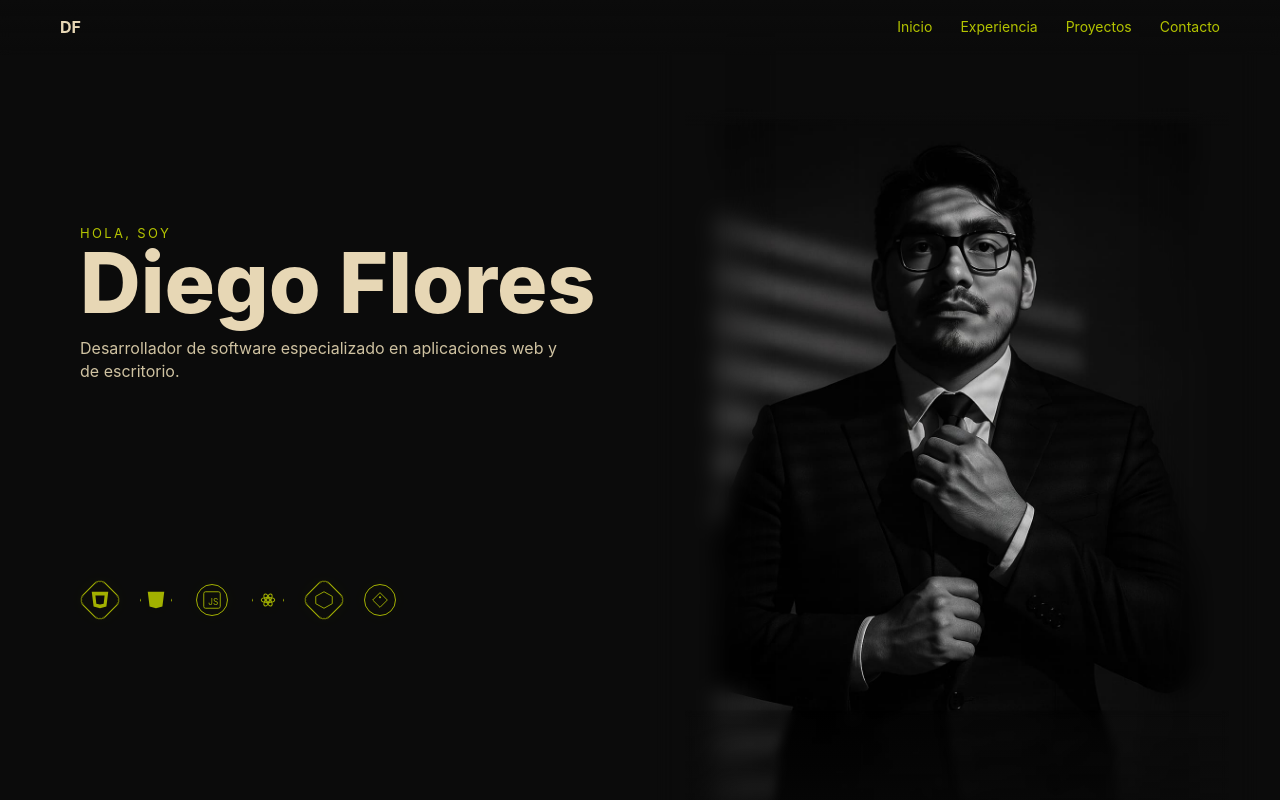
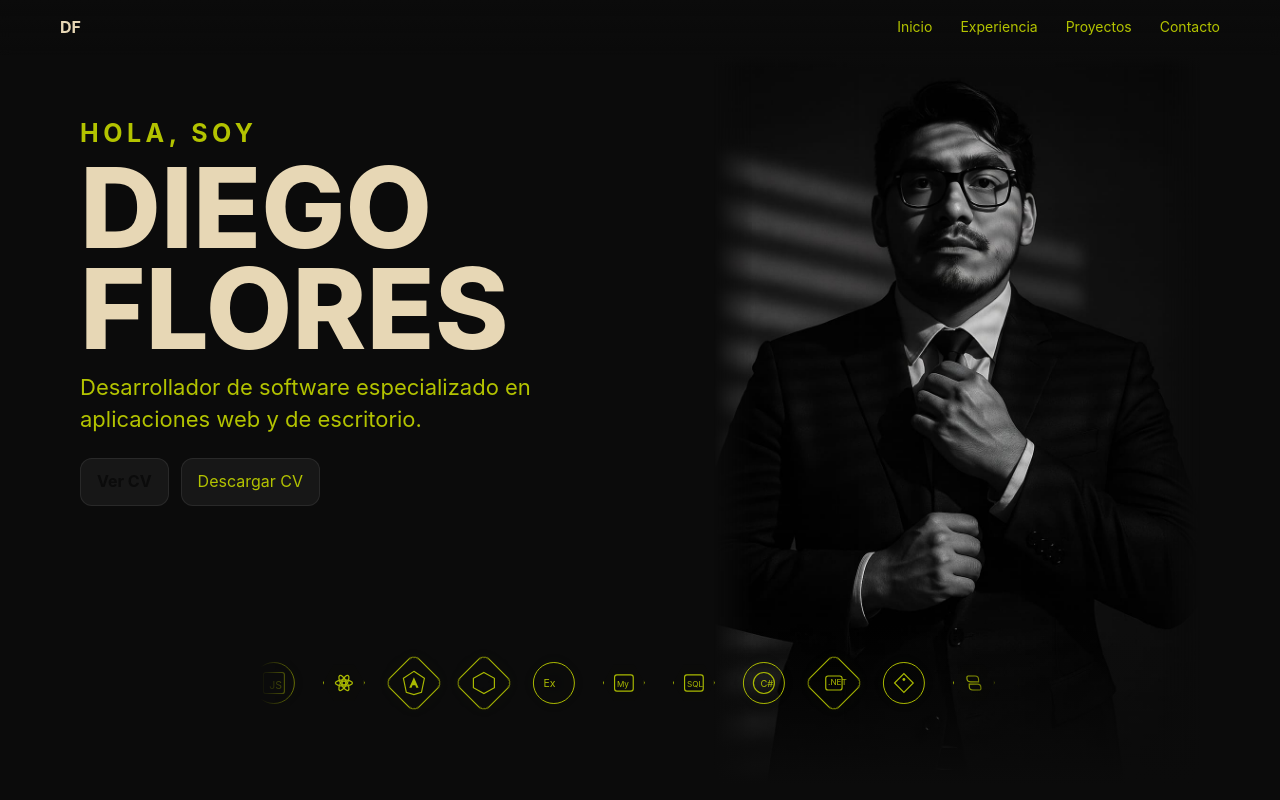
Before and after one commit to DiegoF23/Porfolio2025, a React (Vite) app in the folder client/: page / in a window 1280 px wide. Shown: the top 800 px of the page. Built offline with nearby package versions, Linux system fonts and the light colour scheme; no server answers.

Commit message:
add style hero jsx && css

```diff
--- a/client/src/components/Hero.css
+++ b/client/src/components/Hero.css
@@ -1,9 +1,6 @@
-/* =========================================================
-   Styles exclusivos del Hero
-   ========================================================= */
-
-/* Grid y áreas del Hero */
+/* ===== Hero layout base (se mantiene) ===== */
 .hero{
+  position: relative;
   display:grid;
   grid-template-columns: 1fr;
   grid-template-areas:
@@ -22,155 +19,162 @@
     gap: 40px;
   }
 }
-.hero__copy{ grid-area: copy; }
+.hero__copy{
+  grid-area: copy;
+  position: relative;
+  z-index: 5;
+}
 
-/* Foto COMPLETA (sin recortar, sin bordes) */
+/* ===== Tipografía grande al estilo del boceto ===== */
+.hero__kicker{
+  letter-spacing: .18em;
+  text-transform: uppercase;
+  color: var(--accent);
+  font-weight: 700;
+  font-size: clamp(25px, 1.6vw, 20px);
+  margin-bottom: 6px;
+}
+
+.hero__name{
+  margin: 0;
+  line-height: .9;
+  text-transform: uppercase;
+  color: var(#e6cd92);            /* crema */
+}
+.hero__name-line{
+
+  display: block;
+  font-weight: 800;
+  font-size: clamp(56px, 9vw, 112px);   /* grande y responsive */
+}
+
+.hero__tagline{
+  margin-top: 14px;
+  color: var(--text);
+  color: var(--accent);           /* mismo tono que el boceto (no dim) */
+  font-size: clamp(16px, 2vw, 22px);
+  max-width: 34ch;
+}
+
+/* CTA */
+.hero__cta{
+  display:flex; gap:12px; flex-wrap:wrap;
+  margin-top: 18px;
+}
+.btn{ display:inline-block; padding:.78rem 1.05rem; border-radius:12px; border:1px solid var(--border); background:rgba(255,255,255,.05); transition:.2s ease; }
+.btn:hover{ background:rgba(255,255,255,.1); }
+.btn--solid{ background: var(--accent); border-color: transparent; color:#0b0b0b; font-weight: 700; }
+.btn--solid:hover{ filter: brightness(1.06); }
+.btn--ghost{ border-color: var(--accent); color: var(--accent); background: rgba(255,255,255,.04); }
+.btn--ghost:hover{ background: rgba(255,255,255,.08); }
+
+/* ===== Foto con máscaras laterales y fades (como dejamos) ===== */
 .hero__photo{
   grid-area: photo;
   justify-self: end;
   width: 100%;
-  max-width: 520px;            /* ajustá si necesitás */
+  max-width: 520px;
   position: relative;
-  isolation: isolate;          /* stacking context propio */
+  isolation: isolate;
+  z-index: 1;
+  --feather-x: 8%;
 }
+@media (max-width: 900px){ .hero__photo{ --feather-x: 10%; } }
+
 .photo-full{
   display: block;
   width: 100%;
-  height: auto;                /* imagen completa */
-  object-fit: contain;         /* sin recorte */
+  height: auto;
+  object-fit: contain;
   object-position: center;
-  border: 0;
-  border-radius: 0;
-  box-shadow: none;
-  background: transparent;
-  -webkit-mask-image: none;
-  mask-image: none;
-  filter: none;
+  border: 0; border-radius: 0; box-shadow: none; background: transparent;
+  /* Pluma lateral muy suave que se pierde en el fondo */
+  -webkit-mask-image: linear-gradient(to right,
+    rgba(0,0,0,0) 0%,
+    rgba(0,0,0,1) var(--feather-x),
+    rgba(0,0,0,1) calc(100% - var(--feather-x)),
+    rgba(0,0,0,0) 100%);
+          mask-image: linear-gradient(to right,
+    rgba(0,0,0,0) 0%,
+    rgba(0,0,0,1) var(--feather-x),
+    rgba(0,0,0,1) calc(100% - var(--feather-x)),
+    rgba(0,0,0,0) 100%);
 }
 
-/* =========================================================
-   Overlays: laterales con blur + fades arriba/abajo
-   ========================================================= */
-
-/* Base overlays */
-.edge, .fade-bottom{
-  position: absolute;
-  pointer-events: none;
-  z-index: 2;
-  background: transparent;              /* no pintan color por sí mismos */
-}
-
-/* Left + Right (blur sin tinte) */
-.edge-left{
-  top: -12%; bottom: -12%; left: -12%;
-  width: 26%;
-  -webkit-backdrop-filter: blur(10px);
-          backdrop-filter: blur(10px);
-  -webkit-mask-image: linear-gradient(to right, rgba(0,0,0,1) 0%, rgba(0,0,0,1) 55%, rgba(0,0,0,0) 95%);
-          mask-image: linear-gradient(to right, rgba(0,0,0,1) 0%, rgba(0,0,0,1) 55%, rgba(0,0,0,0) 95%);
-}
-.edge-right{
-  top: -12%; bottom: -12%; right: -12%;
-  width: 26%;
-  -webkit-backdrop-filter: blur(10px);
-          backdrop-filter: blur(10px);
-  -webkit-mask-image: linear-gradient(to left, rgba(0,0,0,1) 0%, rgba(0,0,0,1) 55%, rgba(0,0,0,0) 95%);
-          mask-image: linear-gradient(to left, rgba(0,0,0,1) 0%, rgba(0,0,0,1) 55%, rgba(0,0,0,0) 95%);
-}
-
-/* Mini fade superior 1–2% para camuflar el borde */
+/* Mini fade superior 2% y fade inferior 22% */
 .hero__photo::before{
   content:"";
-  position:absolute;
-  left: -6%; right: -6%; top: -1%;
-  height: 2%;
-  z-index: 3;
-  pointer-events:none;
-  -webkit-backdrop-filter: none;
-          backdrop-filter: none;
+  position:absolute; left:0; right:0; top:0; height:2%;
+  z-index:3; pointer-events:none;
   background: linear-gradient(to bottom, rgba(11,11,11,1) 0%, rgba(11,11,11,0) 100%);
 }
-
-/* Fade inferior profundo (22%) + leve blur para fundir */
 .fade-bottom{
-  left: -6%; right: -6%; bottom: -3%;
-  height: 22%;
-  z-index: 3;
-  -webkit-backdrop-filter: blur(4px);
-          backdrop-filter: blur(4px);
+  position:absolute; left:0; right:0; bottom:0; height:22%;
+  z-index:3; pointer-events:none;
   background: linear-gradient(
     to bottom,
     rgba(11,11,11,0.00) 0%,
-    rgba(11,11,11,0.20) 35%,
-    rgba(11,11,11,0.55) 70%,
-    rgba(11,11,11,1.00) 100%
-  );
+    rgba(11,11,11,0.22) 32%,
+    rgba(11,11,11,0.60) 72%,
+    rgba(11,11,11,1.00) 100%);
 }
 
-/* Responsive suavizado */
-@media (max-width: 900px){
-  .edge-left, .edge-right{
-    width: 22%;
-    -webkit-backdrop-filter: blur(8px);
-            backdrop-filter: blur(8px);
-  }
-  .hero__photo::before{ top: -1.2%; height: 2.2%; }
-  .fade-bottom{
-    height: 24%;
-    -webkit-backdrop-filter: blur(5px);
-            backdrop-filter: blur(5px);
-  }
+/* ===== Carrusel de iconos centrado y superponible ===== */
+.hero__icons{
+  grid-area: icons;
+  position: relative;
+  z-index: 6; /* sobre la foto en desktop */
+  width: 100%;
+  display: grid; place-items: center;
+  margin-top: 18px;
+}
+@media (min-width:900px){
+  .hero__icons{ grid-column: 1 / -1; margin-top: -24px; }
 }
 
-/* =========================================================
-   Tech belt (iconos) – estilo tipo boceto
-   ========================================================= */
-
-.hero__icons{
-  grid-area: icons;
-  place-self: start;                 /* ancla a la columna izquierda */
-  margin-top: 18px;
-}
-.tech-belt{
-  display: flex;
-  align-items: center;
-  flex-wrap: wrap;
-  gap: 16px;
-  padding: 2px 0;
-}
-.tech{
-  position: relative;
-  width: 40px; height: 40px;
-  display: grid; place-items: center;
-}
-.tech svg{
-  width: 22px; height: 22px;
-  color: var(--accent);
-  opacity: .9;
-  transition: transform .2s ease, opacity .2s ease, filter .2s ease;
+:root{
+  --tech-size: 52px;
+  --tech-icon: 28px;
+  --tech-gap: 18px;
+  --belt-width: 760px;  /* 6–7 visibles */
+  --scroll-speed: 28s;
 }
 
-/* Badge/contorno detrás del icono */
-.tech__badge{
-  position: absolute;
-  inset: 0;
-  margin: 4px;                     /* grosor del contorno */
-  border: 1.5px solid var(--accent);
-  opacity: .9;
-  filter: drop-shadow(0 0 10px rgba(179,195,0,.25));
+.marquee{
+  width: 100%;
+  max-width: var(--belt-width);
+  overflow: hidden;
+  -webkit-mask-image: linear-gradient(to right, transparent 0, #000 8%, #000 92%, transparent 100%);
+          mask-image: linear-gradient(to right, transparent 0, #000 8%, #000 92%, transparent 100%);
+}
+.track{
+  display:flex; align-items:center; gap:var(--tech-gap);
+  width:max-content;
+  animation: scroll var(--scroll-speed) linear infinite;
+}
+.track:hover{ animation-play-state: paused; }
+@keyframes scroll{
+  from{ transform: translateX(0); }
+  to  { transform: translateX(-50%); }
 }
 
-/* Formas de badge */
+.tech{ position:relative; width:var(--tech-size); height:var(--tech-size); display:grid; place-items:center; }
+.tech svg{ width:var(--tech-icon); height:var(--tech-icon); color:var(--accent); opacity:.95; transition:transform .2s, filter .2s, opacity .2s; }
+.tech__badge{ position:absolute; inset:0; margin:5px; border:1.6px solid var(--accent); opacity:.95; filter:drop-shadow(0 0 10px rgba(179,195,0,.25)); }
 .tech.hex   .tech__badge{ clip-path: polygon(25% 6%, 75% 6%, 100% 50%, 75% 94%, 25% 94%, 0% 50%); }
 .tech.diamond .tech__badge{ transform: rotate(45deg); border-radius: 8px; }
 .tech.circle  .tech__badge{ border-radius: 999px; }
+.tech::after{
+  content: attr(data-label);
+  position:absolute; left:50%; top:calc(100% + 10px); transform:translateX(-50%);
+  background: rgba(255,255,255,0.06); border:1px solid var(--border);
+  padding:4px 8px; border-radius:8px; font-size:12px; color:var(--text-dim);
+  white-space:nowrap; opacity:0; pointer-events:none; transition:opacity .15s, transform .15s;
+}
+.tech:hover::after{ opacity:1; transform:translateX(-50%) translateY(-2px); }
+.tech:hover svg{ transform: translateY(-2px) scale(1.05); filter: drop-shadow(0 0 8px rgba(179,195,0,.28)); }
 
-/* Hover sutil (no chillón) */
-.tech:hover svg{ transform: translateY(-2px) scale(1.03); opacity: 1; filter: drop-shadow(0 0 6px rgba(179,195,0,.25)); }
-
-/* En pantallas pequeñas apretamos un poco el gap */
-@media (max-width: 520px){
-  .tech-belt{ gap: 12px; }
-  .tech{ width: 36px; height: 36px; }
-  .tech svg{ width: 20px; height: 20px; }
+@media (max-width:900px){
+  .hero__icons{ margin-top:16px; z-index: 2; }
+  :root{ --belt-width: 100%; --tech-size: 48px; --tech-icon: 26px; --tech-gap: 16px; --scroll-speed: 24s; }
 }
--- a/client/src/components/Hero.jsx
+++ b/client/src/components/Hero.jsx
@@ -1,53 +1,90 @@
 import React from 'react';
 import './Hero.css';
 
-export default function Hero(){
-
-    const tech = [
-  { id: 'html',    label: 'HTML5', shape: 'diamond',
-    svg: (<svg viewBox="0 0 24 24" role="img" aria-label="HTML5"><path fill="currentColor" d="M3 3h18l-2 16-7 2-7-2L3 3zm4 4l1 9 4 1 4-1 1-9H7z"/></svg>) },
-  { id: 'css',     label: 'CSS3',  shape: 'hex',
-    svg: (<svg viewBox="0 0 24 24" role="img" aria-label="CSS3"><path fill="currentColor" d="M3 3h18l-2 16-7 2-7-2L3 3zm5 4h8l-1 7-4 1-4-1 1-7z"/></svg>) },
+export default function Hero() {
+  const techIcons = [
+    { id: 'html',    label: 'HTML5',    shape: 'diamond',
+      svg: (<svg viewBox="0 0 24 24" aria-hidden="true"><path fill="currentColor" d="M3 3h18l-2 16-7 2-7-2L3 3zm4 4l1 9 4 1 4-1 1-9H7z"/></svg>) },
+    { id: 'css',     label: 'CSS3',     shape: 'hex',
+      svg: (<svg viewBox="0 0 24 24" aria-hidden="true"><path fill="currentColor" d="M3 3h18l-2 16-7 2-7-2L3 3zm5 4h8l-1 7-4 1-4-1 1-7z"/></svg>) },
     { id: 'js',      label: 'JavaScript', shape: 'circle',
-    svg: (<svg viewBox="0 0 24 24" role="img" aria-label="JavaScript"><rect x="3" y="3" width="18" height="18" rx="2" fill="none" stroke="currentColor"/><text x="8" y="17" fontSize="9" fill="currentColor">JS</text></svg>) },
-  { id: 'react',   label: 'React', shape: 'hex',
-    svg: (<svg viewBox="0 0 256 256" role="img" aria-label="React"><g fill="none" stroke="currentColor" strokeWidth="12"><circle cx="128" cy="128" r="18"/><ellipse cx="128" cy="128" rx="78" ry="28"/><ellipse cx="128" cy="128" rx="78" ry="28" transform="rotate(60 128 128)"/><ellipse cx="128" cy="128" rx="78" ry="28" transform="rotate(120 128 128)"/></g></svg>) },
-  { id: 'node',    label: 'Node.js', shape: 'diamond',
-    svg: (<svg viewBox="0 0 24 24" role="img" aria-label="Node"><polygon points="12,3 21,8 21,16 12,21 3,16 3,8" fill="none" stroke="currentColor"/></svg>) },
-  { id: 'git',     label: 'Git', shape: 'circle',
-    svg: (<svg viewBox="0 0 24 24" role="img" aria-label="Git"><path d="M4 12l8-8 8 8-8 8-8-8z" fill="none" stroke="currentColor"/><circle cx="12" cy="9" r="1.2" fill="currentColor"/></svg>) },
+      svg: (<svg viewBox="0 0 24 24" aria-hidden="true"><rect x="3" y="3" width="18" height="18" rx="2" fill="none" stroke="currentColor"/><text x="8" y="17" fontSize="9" fill="currentColor">JS</text></svg>) },
+    { id: 'react',   label: 'React',    shape: 'hex',
+      svg: (<svg viewBox="0 0 256 256" aria-hidden="true"><g fill="none" stroke="currentColor" strokeWidth="12"><circle cx="128" cy="128" r="18"/><ellipse cx="128" cy="128" rx="78" ry="28"/><ellipse cx="128" cy="128" rx="78" ry="28" transform="rotate(60 128 128)"/><ellipse cx="128" cy="128" rx="78" ry="28" transform="rotate(120 128 128)"/></g></svg>) },
+    { id: 'angular', label: 'Angular',  shape: 'diamond',
+      svg: (<svg viewBox="0 0 24 24" aria-hidden="true"><polygon points="12,2 21,8 18.5,20 12,22 5.5,20 3,8" fill="none" stroke="currentColor"/><path d="M12 7l4 9h-2l-.8-2H10.8L10 16H8l4-9z" fill="currentColor"/></svg>) },
+    { id: 'node',    label: 'Node.js',  shape: 'diamond',
+      svg: (<svg viewBox="0 0 24 24" aria-hidden="true"><polygon points="12,3 21,8 21,16 12,21 3,16 3,8" fill="none" stroke="currentColor"/></svg>) },
+    { id: 'express', label: 'Express',  shape: 'circle',
+      svg: (<svg viewBox="0 0 24 24" aria-hidden="true"><text x="3" y="15" fontSize="9" fill="currentColor">Ex</text></svg>) },
+    { id: 'mysql',   label: 'MySQL',    shape: 'hex',
+      svg: (<svg viewBox="0 0 24 24" aria-hidden="true"><rect x="4" y="5" width="16" height="14" rx="2" fill="none" stroke="currentColor"/><text x="6" y="15" fontSize="7" fill="currentColor">My</text></svg>) },
+    { id: 'sqlsrv',  label: 'SQL Server', shape: 'hex',
+      svg: (<svg viewBox="0 0 24 24" aria-hidden="true"><rect x="4" y="5" width="16" height="14" rx="2" fill="none" stroke="currentColor"/><text x="6" y="15" fontSize="7" fill="currentColor">SQL</text></svg>) },
+    { id: 'csharp',  label: 'C#',       shape: 'circle',
+      svg: (<svg viewBox="0 0 24 24" aria-hidden="true"><circle cx="12" cy="12" r="9" fill="none" stroke="currentColor"/><text x="9" y="15" fontSize="8" fill="currentColor">C#</text></svg>) },
+    { id: 'dotnet',  label: '.NET',     shape: 'diamond',
+      svg: (<svg viewBox="0 0 24 24" aria-hidden="true"><rect x="5" y="6" width="14" height="12" rx="2" fill="none" stroke="currentColor"/><text x="7" y="14" fontSize="7" fill="currentColor">.NET</text></svg>) },
+    { id: 'git',     label: 'Git',      shape: 'circle',
+      svg: (<svg viewBox="0 0 24 24" aria-hidden="true"><path d="M4 12l8-8 8 8-8 8-8-8z" fill="none" stroke="currentColor"/><circle cx="12" cy="9" r="1.2" fill="currentColor"/></svg>) },
+    { id: 'python',  label: 'Python',   shape: 'hex',
+      svg: (<svg viewBox="0 0 24 24" aria-hidden="true"><path d="M8 6h5a3 3 0 013 3v2H9a3 3 0 01-3-3V7a1 1 0 011-1zM16 18h-5a3 3 0 01-3-3v-2h7a3 3 0 013 3v1a1 1 0 01-1 1z" fill="none" stroke="currentColor"/></svg>) },
   ];
-
+  const loop = [...techIcons, ...techIcons];
 
   return (
-    <section id="home" className="section">
+    <section id="home" className="section section--hero">
       <div className="container hero">
-        {/* Columna izquierda */}
-        <div className="hero__copy">
-          <div className="kicker">HOLA, SOY</div>
-          <h1 className="h-title">Diego Flores</h1>
-          <p className="subtle" style={{ maxWidth: '48ch', marginTop: 14 }}>
+        {/* ====== COPY ====== */}
+        <header className="hero__copy" aria-label="Presentación">
+          <div className="hero__kicker">HOLA, SOY</div>
+
+          <h1 className="hero__name" aria-label="Diego Flores">
+            <span className="hero__name-line">Diego</span>
+            <span className="hero__name-line">Flores</span>
+          </h1>
+
+          <p className="hero__tagline">
             Desarrollador de software especializado en aplicaciones web y de escritorio.
           </p>
+
+          <div className="hero__cta" role="group" aria-label="Currículum">
+            <a
+              className="btn btn--solid"
+              href="/cv.pdf"
+              target="_blank"
+              rel="noopener noreferrer"
+            >
+              Ver CV
+            </a>
+            <a
+              className="btn btn--ghost"
+              href="/cv.pdf"
+              download="CV_Diego_Flores.pdf"
+            >
+              Descargar CV
+            </a>
           </div>
+        </header>
 
-        {/* Foto COMPLETA (sin recortes) */}
-      {/* Foto COMPLETA con overlays controlados */}
-<div className="hero__photo">
+        {/* ====== FOTO ====== */}
+        <div className="hero__photo" aria-label="Foto de perfil">
           <img className="photo-full" src="/profile.jpeg" alt="Diego Flores" />
-  {/* Overlays solo en bordes (blur) */}
-  <span className="edge edge-top" aria-hidden="true"></span>
-  <span className="edge edge-left" aria-hidden="true"></span>
-  <span className="edge edge-right" aria-hidden="true"></span>
-  {/* Fade del último 10% inferior (sin blur) */}
           <span className="fade-bottom" aria-hidden="true"></span>
         </div>
 
-
-     <div className="hero__icons" aria-label="Tecnologías">
-  <ul className="tech-belt">
-    {tech.map(t => (
-      <li key={t.id} className={`tech ${t.shape}`} title={t.label} aria-label={t.label}>
+        {/* ====== ICONOS – carrusel infinito ====== */}
+        <div className="hero__icons" role="region" aria-label="Tecnologías">
+          <div className="marquee" aria-live="off">
+            <ul className="track">
+              {loop.map((t, i) => (
+                <li
+                  key={`${t.id}-${i}`}
+                  className={`tech ${t.shape}`}
+                  data-label={t.label}
+                  title={t.label}
+                  aria-label={t.label}
+                >
                   <span className="tech__badge" aria-hidden="true"></span>
                   {t.svg}
                 </li>
@@ -55,6 +92,7 @@ export default function Hero(){
             </ul>
           </div>
         </div>
+      </div>
     </section>
   );
 }
--- a/client/src/styles/globals.css
+++ b/client/src/styles/globals.css
@@ -83,3 +83,12 @@ html { scroll-behavior: smooth; }
 .footer{ text-align:center; color:var(--muted); font-size: 14px; margin-top: 40px; }
 
 /* --- FIN: nada del Hero acá --- */
+
+
+.section--hero {
+  padding-top: 0px;     /* separación desde el nav */
+  padding-bottom: 48px;  /* opcional */
+}
+@media (max-width: 900px){
+  .section--hero { padding-top: 40px; }
+}
```
Also changed, not shown: 1 other file (tests, documents, lock files or other folders). Lines whose indentation alone changed are shown as unchanged.
